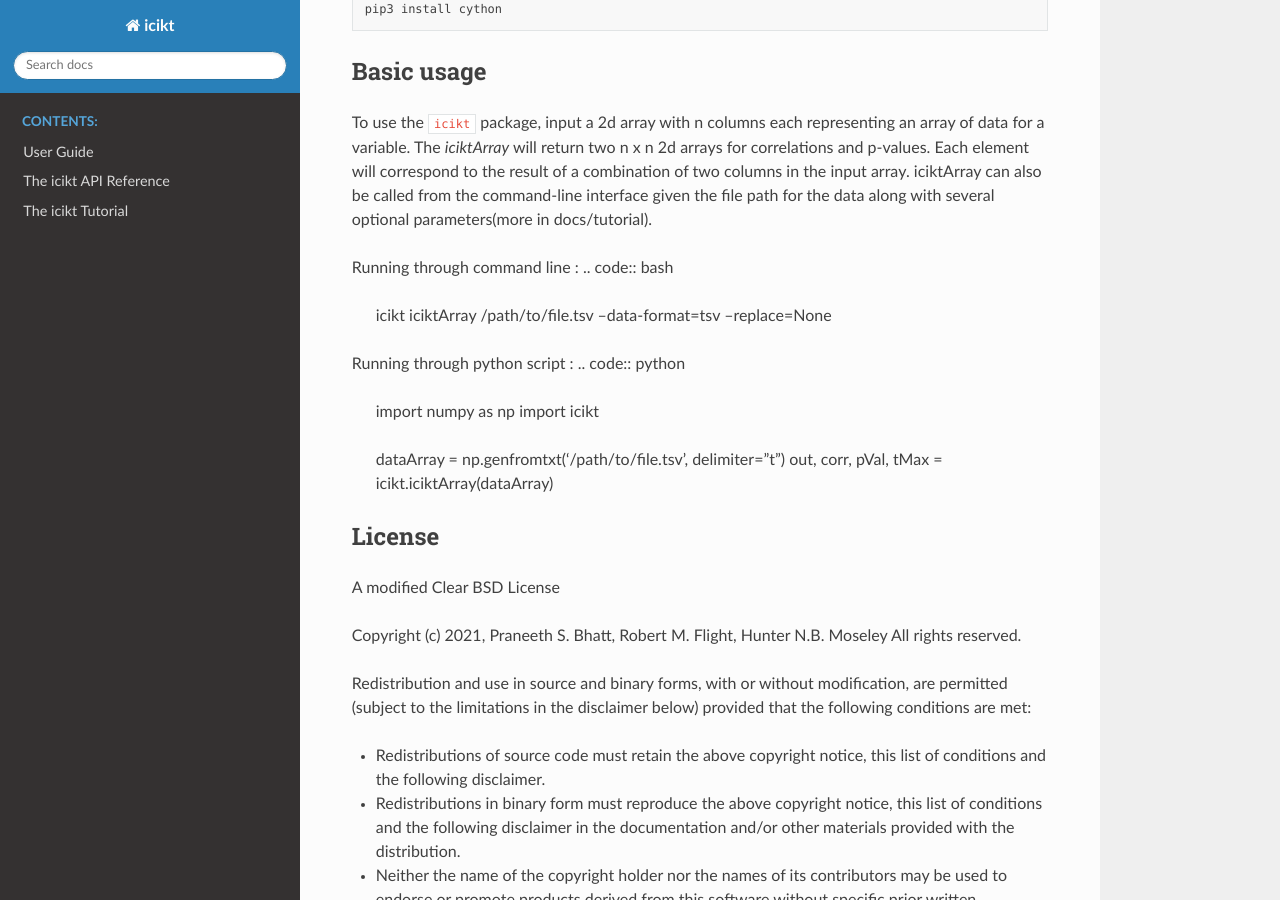
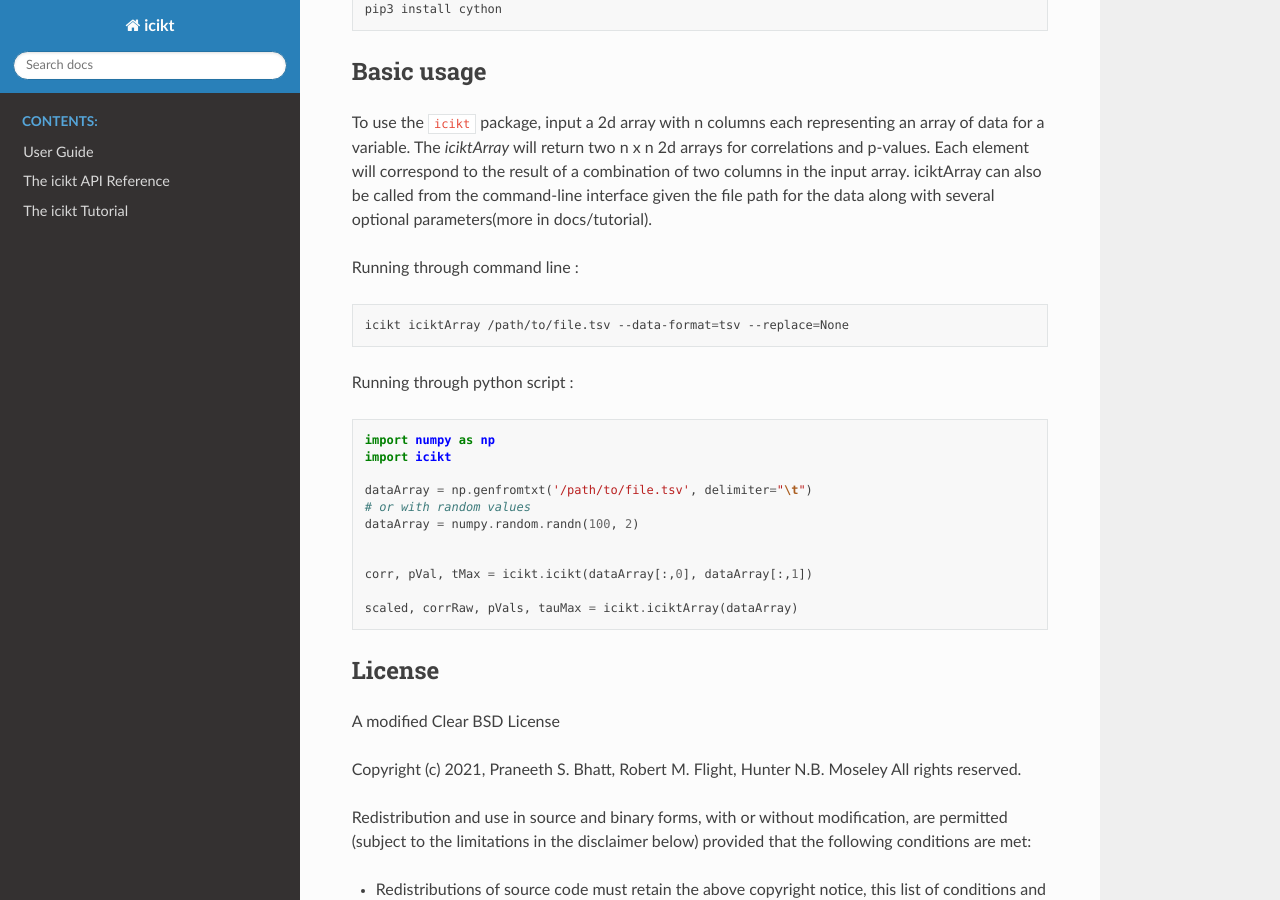
Before and after one commit to MoseleyBioinformaticsLab/icikt, a Sphinx documentation site: the page built from docs/index.rst, in a window 1280 px wide and 900 px high, scrolled down 1470 px. Built offline with Sphinx 7.4.7 and the Read the Docs theme 2.0.0, drawn with Linux system fonts in a browser that asks for light colours.

Commit message:
fixing doc syntax

```diff
--- a/README.rst
+++ b/README.rst
@@ -83,18 +83,26 @@ Each element will correspond to the result of a combination of two columns in th
 be called from the command-line interface given the file path for the data along with several optional parameters(more in docs/tutorial).
 
 Running through command line :
+
 .. code:: bash
 
         icikt iciktArray /path/to/file.tsv --data-format=tsv --replace=None
 
 Running through python script :
+
 .. code:: python
 
         import numpy as np
         import icikt
 
         dataArray = np.genfromtxt('/path/to/file.tsv', delimiter="\t")
-        out, corr, pVal, tMax = icikt.iciktArray(dataArray)
+        # or with random values
+        dataArray = numpy.random.randn(100, 2)
+
+
+        corr, pVal, tMax = icikt.icikt(dataArray[:,0], dataArray[:,1])
+
+        scaled, corrRaw, pVals, tauMax = icikt.iciktArray(dataArray)
 
 
 
```
Also changed, not shown: docs/tutorial.rst (+12 -3 lines).
